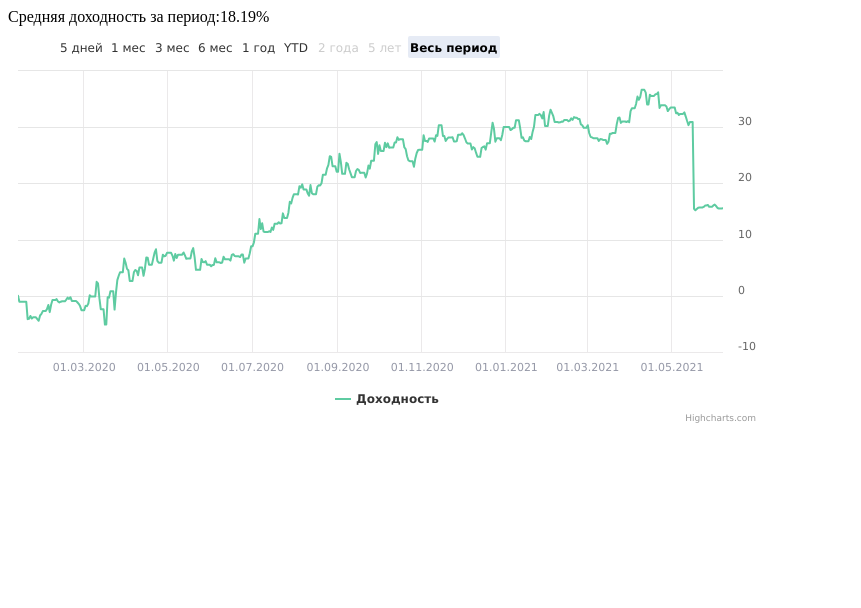
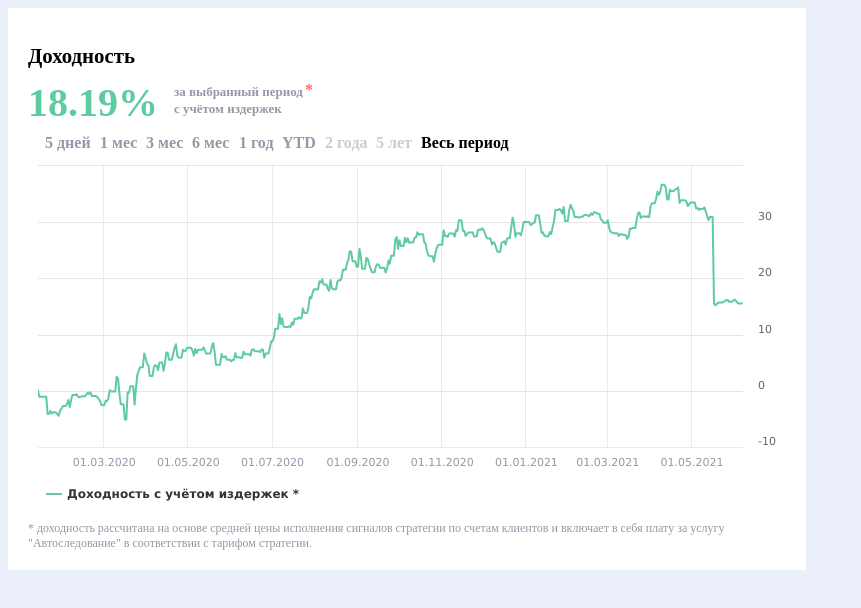
Before and after one commit to mimaxm/charts, a plain HTML site: page index.html in a window 1280 px wide. Shown: the whole page, without its empty margins (0-861 px from the left). Drawn offline with nearby package versions, Linux system fonts and the light colour scheme.

Commit message:
стилизация под донора

```diff
--- /dev/null
+++ b/css/style.css
@@ -0,0 +1,63 @@
+body {
+   font-family: "OpenSans", serif;
+   background-color: rgb(234, 239, 249);
+}
+
+.chart__wrap {
+   background-color: #fff;
+   width: 60%;
+   padding: 20px;
+}
+
+.chart__title {
+   font-size: 1.3em;
+   font-weight: 700;
+   line-height: 1.75;
+   margin: 10px 0;
+}
+
+.strategy-profit {
+   display: flex;
+}
+
+.strategy-prifit__value {
+   font-size: 40px;
+   font-weight: 700;
+   line-height: .925;
+   color: #5ecba1;
+}
+
+.strategy-prifit__text {
+   margin-left: 16px;
+   position: relative;
+   font-size: 13px;
+   font-weight: 600;
+   line-height: 1.25;
+   color: #9598a7;
+}
+
+.strategy-prifit__text::after {
+   content: '*';
+   position: absolute;
+   top: -5px;
+   right: -10px;
+   font-size: 16px;
+   font-weight: 700;
+   line-height: 1.375;
+   color: #ff6b69;
+}
+
+.highcharts-range-selector-group {
+   font-family: "OpenSans", serif;
+   font-size: 16px;
+}
+
+.highcharts-credits {
+   display: none;
+}
+
+.chart__descr {
+   font-size: 12px;
+   line-height: 1.2;
+   color: #9598a7;
+}
--- a/index.html
+++ b/index.html
@@ -4,16 +4,26 @@
    <meta charset="UTF-8">
    <meta http-equiv="X-UA-Compatible" content="IE=edge">
    <meta name="viewport" content="width=device-width, initial-scale=1.0">
+   <link rel="stylesheet" href="css/style.css">
    <title>Document</title>
 </head>
 <body>
-   <div class="strategy-profit" style="display:flex; padding-right: 30px;">
-      <div class="strategy-prifit__text">
+   <div class="chart__wrap">
+      <h3 class="chart__title">
+         Доходность
+      </h3>
+      <div class="strategy-profit">
+         <div class="strategy-prifit__value">
+         </div>
+         <div class="strategy-prifit__text">
+         </div>
       </div>
-      <div class="strategy-prifit__value">
+      <div class="chart-container" id="chart-container">
+      </div>
+      <div class="chart__descr">
+         * доходность рассчитана на основе средней цены исполнения сигналов стратегии по счетам клиентов и включает в себя плату за услугу "Автоследование" в соответствии с тарифом стратегии.
       </div>
    </div>
-   <div id="container" style="width:60%; height:400px;"></div>
 
 
    <script src="https://code.highcharts.com/stock/highstock.js"></script>
--- a/js/script.js
+++ b/js/script.js
@@ -9,17 +9,25 @@ document.addEventListener('DOMContentLoaded', () => {
     })
 
     profitValue.innerHTML = `${(summ/range.length).toFixed(2)}%`;
-    profitText.innerHTML = `Средняя доходность за период:`;
+    profitText.innerHTML = `<div>за выбранный период</div> <div>с учётом издержек</div>`;
 }
 
-console.log()
-
-const name = 'Доходность'
+const name = 'Доходность с учётом издержек *'
 moment.locale('ru')
 Highcharts.getJSON('test.json', function (data) {
 
     // Create the chart
-    const chart = Highcharts.stockChart('container', {
+    Highcharts.setOptions({
+        lang: {
+            rangeSelectorZoom: '',
+        },
+    });
+
+    const chart = Highcharts.stockChart('chart-container', {
+        chart: {
+            styledMode: true,
+        },
+
         rangeSelector: {
             selected: 8,
             inputEnabled: false,
@@ -27,8 +35,22 @@ Highcharts.getJSON('test.json', function (data) {
                 display: 'none',
             },
             buttonTheme: {
-                width: '100px',
+                width: '100%',
                 fill: 'none',
+                style: {
+                    color: '#9598a7',
+                    fontWeight: '700',
+                },
+                states: {
+                    hover: {
+                        color: '#333',
+                        fill: 'none',
+                    },
+                    select: {
+                            color: '#333',
+                            fill: '#fff',
+                    }
+                }
             },
             buttons: [{
                 type: 'day',
@@ -118,6 +140,7 @@ Highcharts.getJSON('test.json', function (data) {
 
         legend: {
             enabled: true,
+            align: 'left',
         },
 
         colors: ['#5ecba1', '#50B432', '#ED561B'],
```
